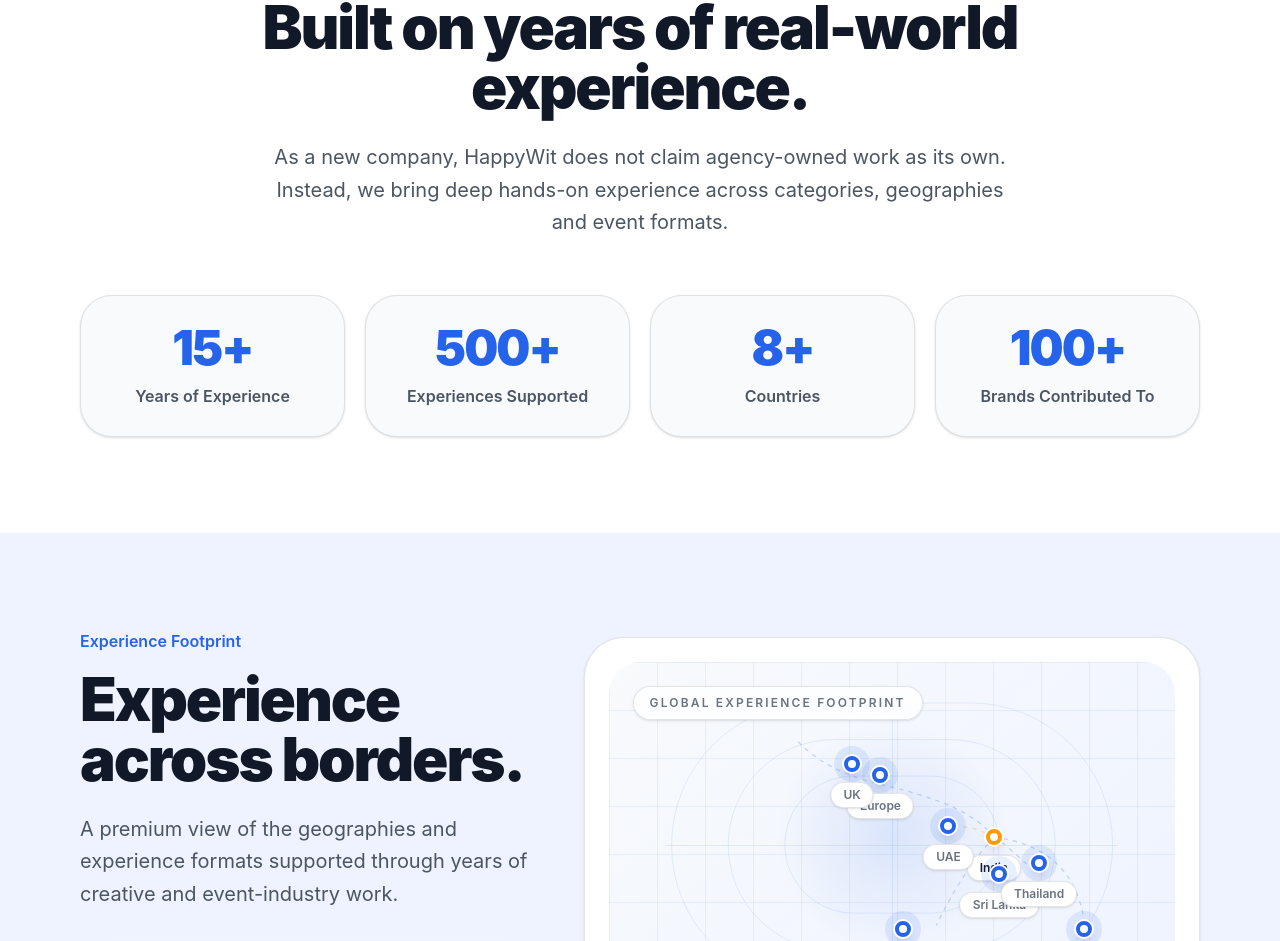
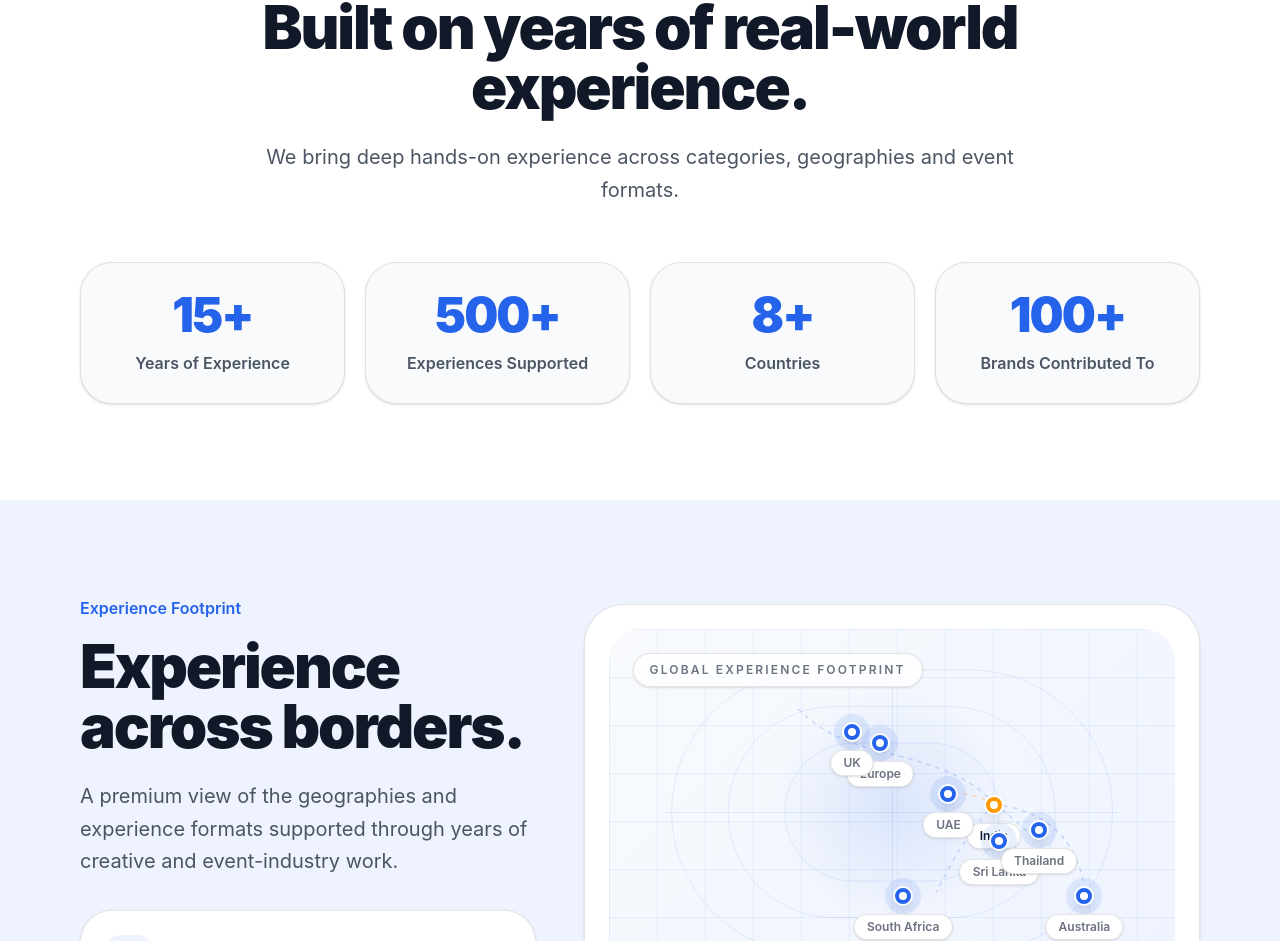
Before and after one commit to pawanmodi4life/HappyWit, a React (Vite) app: page / in a window 1280 px wide. Shown: the part 4545-5486 px from the top of the page. Built offline with nearby package versions, Linux system fonts and the light colour scheme.

Commit message:
Update experience description in App.jsx
Removed the phrase 'As a new company, HappyWit does not claim agency-owned work as its own.' from the paragraph.

```diff
--- a/src/App.jsx
+++ b/src/App.jsx
@@ -418,7 +418,7 @@
           <p className="mb-4 font-semibold text-[#FF9900]">Experience Credibility</p>
           <h2 className="break-words text-4xl font-black tracking-[-0.035em] sm:text-5xl md:text-6xl">Built on years of real-world experience.</h2>
           <p className="mx-auto mt-6 max-w-3xl text-xl leading-relaxed text-[#4B5563]">
-            As a new company, HappyWit does not claim agency-owned work as its own. Instead, we bring deep hands-on experience across categories, geographies and event formats.
+            We bring deep hands-on experience across categories, geographies and event formats.
           </p>
         </div>
         <div className="grid gap-5 sm:grid-cols-2 lg:grid-cols-4">
```
